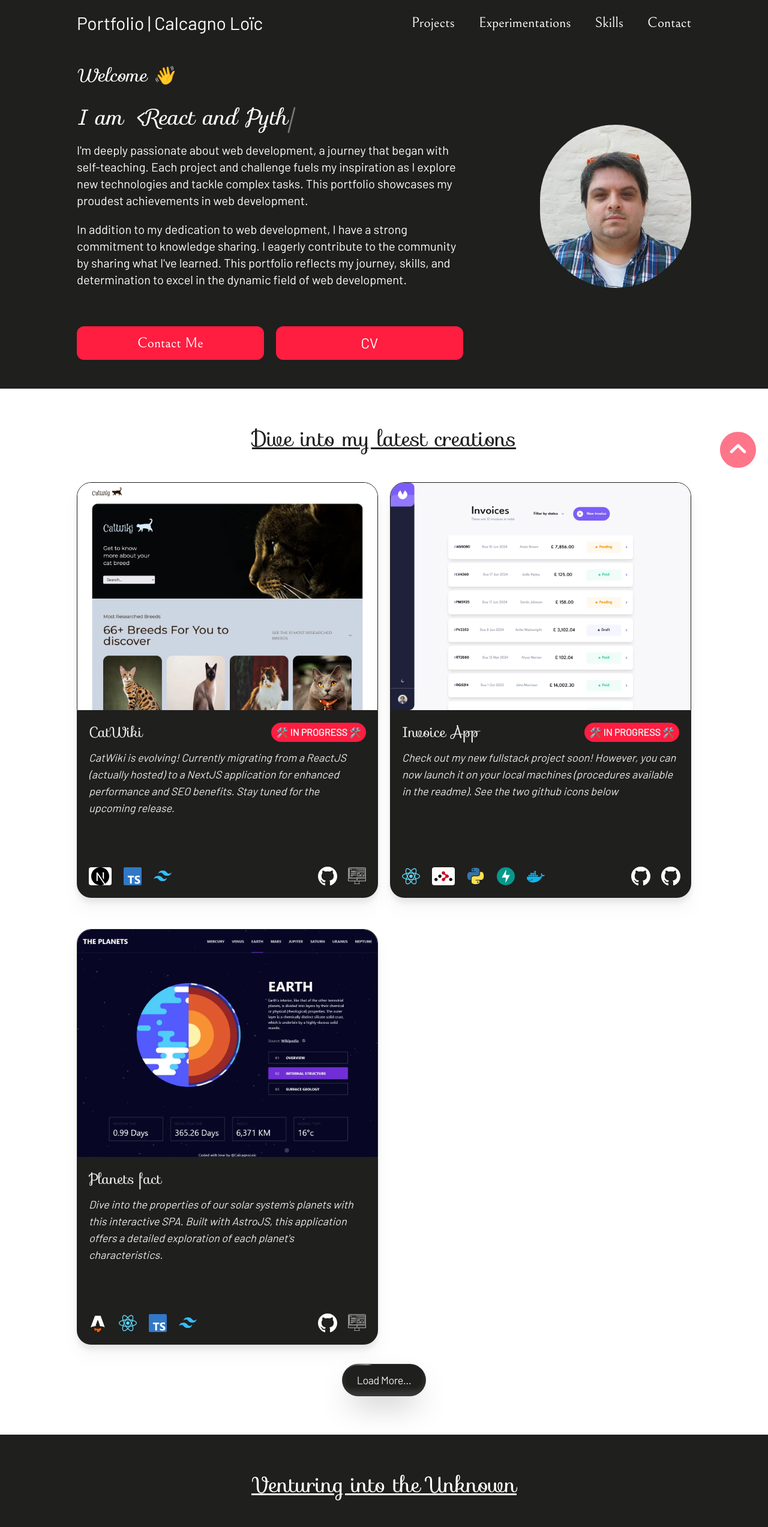
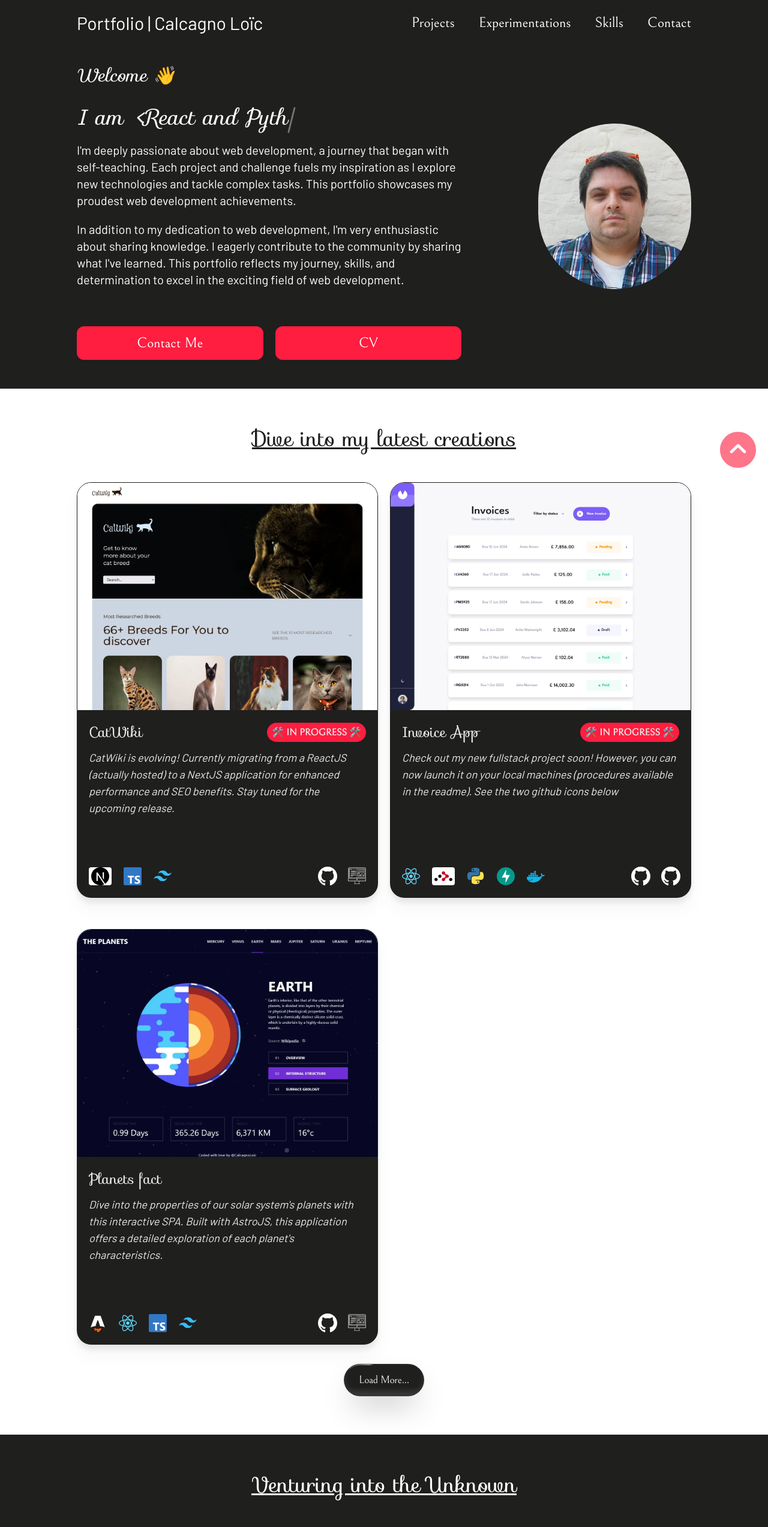
Before and after one commit to CalcagnoLoic/portfolio, a React (Vite) app: page / in a window 1280 px wide. Shown: the top 2546 px of the page at 60% size. Built offline with nearby package versions, Linux system fonts and the light colour scheme.

Commit message:
(feat): Modify button UI + adding aria label

```diff
--- a/src/components/Presentation/index.tsx
+++ b/src/components/Presentation/index.tsx
@@ -19,7 +19,7 @@ const Component = () => (
           id="top"
         />
         <div className="flex flex-col xl:flex-row">
-          <span className="mt-8 text-center font-[sofia] text-2xl italic md:text-4xl lg:text-start ">
+          <span className="mt-8 text-center font-[sofia] text-2xl italic md:text-4xl lg:text-start">
             <Heading
               kind="h2"
               content="I am "
@@ -35,12 +35,12 @@ const Component = () => (
 
         <Paragraph
           kind="p"
-          content="I'm deeply passionate about web development, a journey that began with self-teaching. Each project and challenge fuels my inspiration as I explore new technologies and tackle complex tasks. This portfolio showcases my proudest achievements in web development."
+          content="I'm deeply passionate about web development, a journey that began with self-teaching. Each project and challenge fuels my inspiration as I explore new technologies and tackle complex tasks. This portfolio showcases my proudest web development achievements."
           css="lg:w-5/6 text-center lg:text-start mt-5 text-lg md:text-xl font-[barlow]"
         />
         <Paragraph
           kind="p"
-          content="In addition to my dedication to web development, I have a strong commitment to knowledge sharing. I eagerly contribute to the community by sharing what I've learned. This portfolio reflects my journey, skills, and determination to excel in the dynamic field of web development."
+          content="In addition to my dedication to web development, I'm very enthusiastic about sharing knowledge. I eagerly contribute to the community by sharing what I've learned. This portfolio reflects my journey, skills, and determination to excel in the exciting field of web development."
           css="lg:w-5/6 text-center lg:text-start mt-5 text-lg md:text-xl font-[barlow]"
         />
 
@@ -49,12 +49,14 @@ const Component = () => (
             content="Contact Me"
             href="#contact"
             css="font-[bellefair] bg-torchRed px-10 py-3 text-2xl rounded-xl w-full text-center cursor-pointer hover:text-tuatara hover:bg-white duration-300 ease-in-out"
+            aria="Contact me with form or directly at calcagnoloic93@gmail.com"
           />
           <Link
             content="CV"
             href={CV}
             target="_blanck"
-            css="bg-torchRed px-10 py-3 text-2xl rounded-xl w-full text-center cursor-pointer hover:text-tuatara hover:bg-white duration-300 ease-in-out"
+            css="bg-torchRed font-[bellefair] px-10 py-3 text-2xl rounded-xl w-full text-center cursor-pointer hover:text-tuatara hover:bg-white duration-300 ease-in-out"
+            aria="Discover me with my CV"
           />
         </section>
       </article>
--- a/src/components/Projects/ProfessionalProjects/index.tsx
+++ b/src/components/Projects/ProfessionalProjects/index.tsx
@@ -54,7 +54,7 @@ const Component = () => {
                     {item.inProgress && (
                       <Paragraph
                         kind="span"
-                        css="uppercase bg-torchRed md:self-center rounded-2xl py-1 px-2 mt-3 md:mt-0 text-center font-bold"
+                        css="font-[bellefair]  uppercase bg-torchRed md:self-center rounded-2xl py-1 px-2 mt-3 md:mt-0 text-center font-bold"
                         content="🛠️ in progress 🛠️"
                       />
                     )}
@@ -84,7 +84,7 @@ const Component = () => {
             className="shadow-2xl"
             onClick={() => handleMoreProject(setVisibleProject)}
           >
-            <span className="whitespace-pre-wrap text-center text-sm font-medium leading-none tracking-tight text-gallery lg:text-lg dark:from-gallery dark:to-slate-900/10">
+            <span className="font-[bellefair] whitespace-pre-wrap text-center text-2xl font-medium leading-none tracking-tight text-gallery lg:text-lg dark:from-gallery dark:to-slate-900/10">
               Load More...
             </span>
           </ShimmerButton>
--- a/src/container/Form/index.tsx
+++ b/src/container/Form/index.tsx
@@ -92,8 +92,8 @@ const Component = () => {
         isLabel={false}
         isTextArea={false}
         type="submit"
-        value="Contact me 📧"
-        inputCSS="mt-3 w-full cursor-pointer rounded-xl bg-torchRed p-4 text-lg font-bold text-white duration-1000 hover:text-tuatara hover:bg-white"
+        value="Contact Me 📧"
+        inputCSS="font-[bellefair] bg-torchRed px-10 py-3 text-2xl rounded-xl w-full text-center cursor-pointer hover:text-tuatara hover:bg-white duration-300 ease-in-out text-white"
       />
 
       <ToastContainer closeButton={false} transition={Zoom} />
--- a/src/data/skills.tsx
+++ b/src/data/skills.tsx
@@ -52,7 +52,7 @@ export const skills: Skills[] = [
     skillsTitle: "Best Practice",
     skillsIcons: <GeneralIcons kind="practise" />,
     skillsPresentation:
-      "In every project, I emphasize mobile-first development and scalability. Additionally, I excel in Git for version control and effective teamwork for efficient codebase management.",
+      "In every project, I focus on mobile-first development, scalability and unit test automation. In addition, I apply Git for version control and teamwork for efficient code base management.",
     skills: (
       <>
         <SkillsIcons kind="git" />
```
